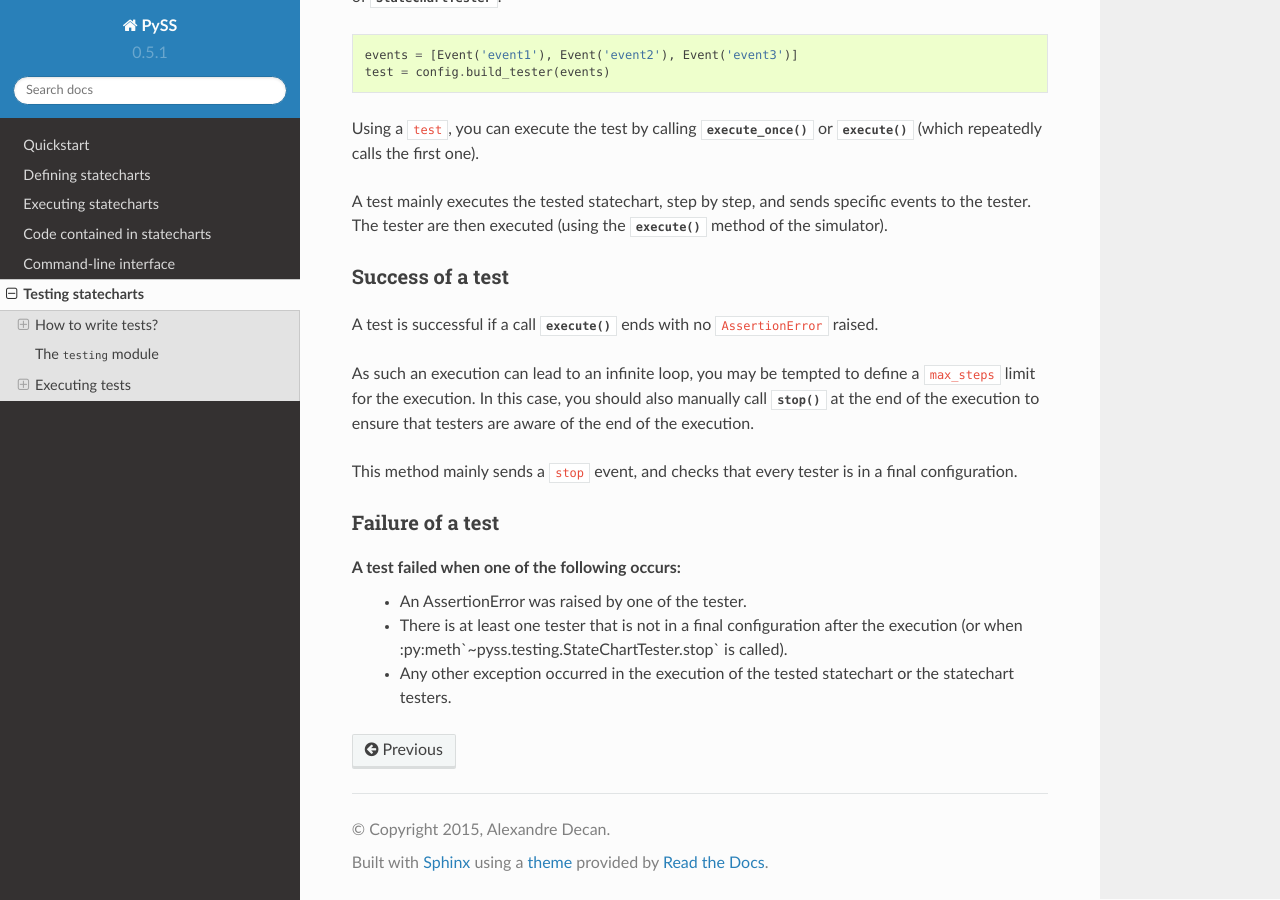
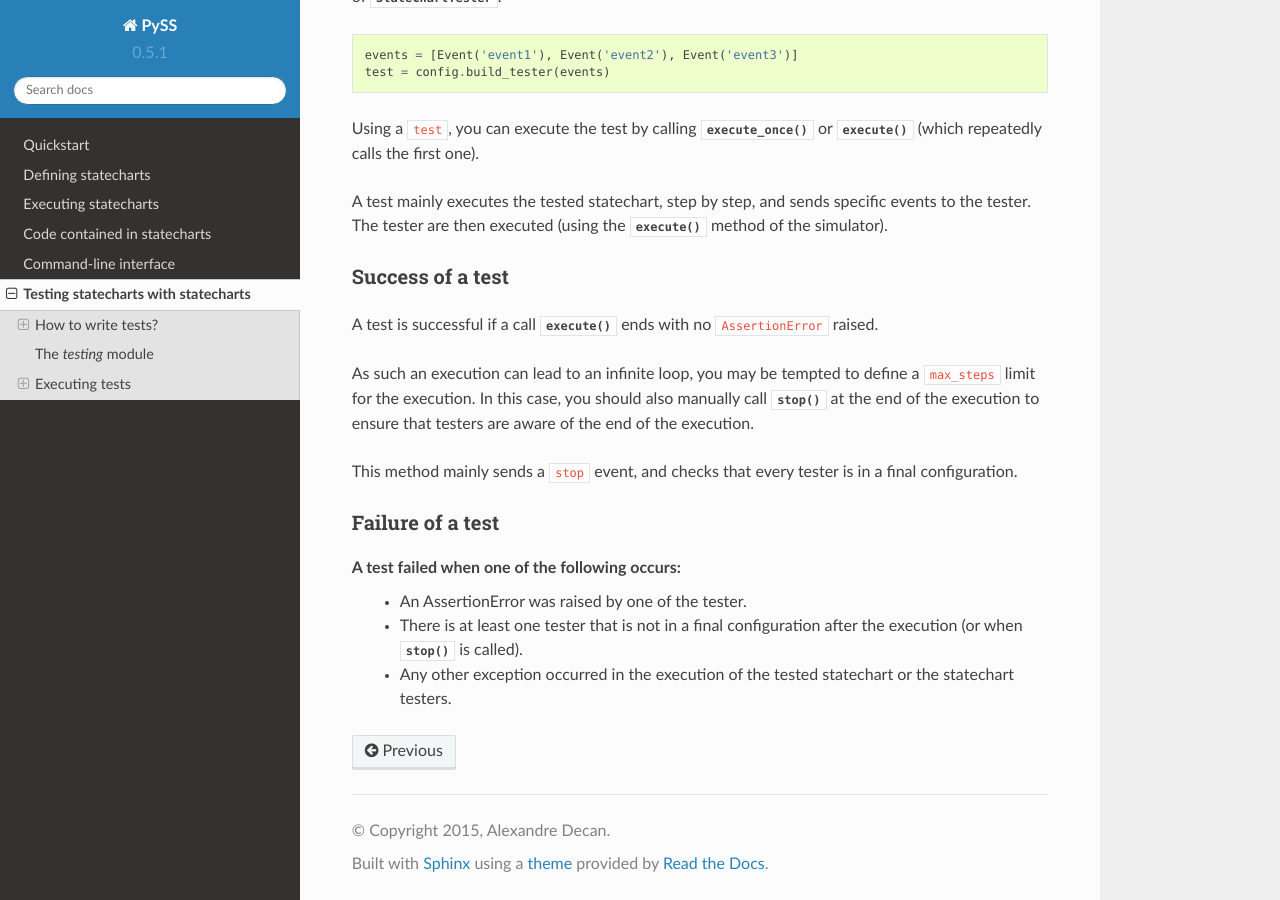
Before and after one commit to AlexandreDecan/sismic, a Sphinx documentation site: the page built from docs/testing.rst, in a window 1280 px wide and 900 px high, scrolled down 4373 px. Built offline with Sphinx 7.4.7 and the Read the Docs theme 2.0.0, drawn with Linux system fonts in a browser that asks for light colours; some of the changed text lies outside the part shown.

Commit message:
Add more examples in the documentation, and add testing as a top-level module.

```diff
--- a/docs/testing.rst
+++ b/docs/testing.rst
@@ -1,5 +1,5 @@
-Testing statecharts
-===================
+Testing statecharts with statecharts
+====================================
 
 Like software, statecharts can be tested too.
 
@@ -144,8 +144,8 @@
    :language: yaml
 
 
-The ``testing`` module
-----------------------
+The *testing* module
+--------------------
 
 The :py:mod:`pyss.testing` module essentially defines the following classes:
 
@@ -247,5 +247,5 @@
 A test failed when one of the following occurs:
  - An AssertionError was raised by one of the tester.
  - There is at least one tester that is not in a final configuration after the execution (or when
-   :py:meth`~pyss.testing.StateChartTester.stop` is called).
+   :py:meth:`~pyss.testing.StateChartTester.stop` is called).
  - Any other exception occurred in the execution of the tested statechart or the statechart testers.
```
Also changed, not shown: other parts of docs/testing.rst (+1 -1 lines), docs/evaluation.rst (+12 -0 lines), docs/execution.rst (+31 -2 lines), pyss/__init__.py (+2 -6 lines), 3 other files.
